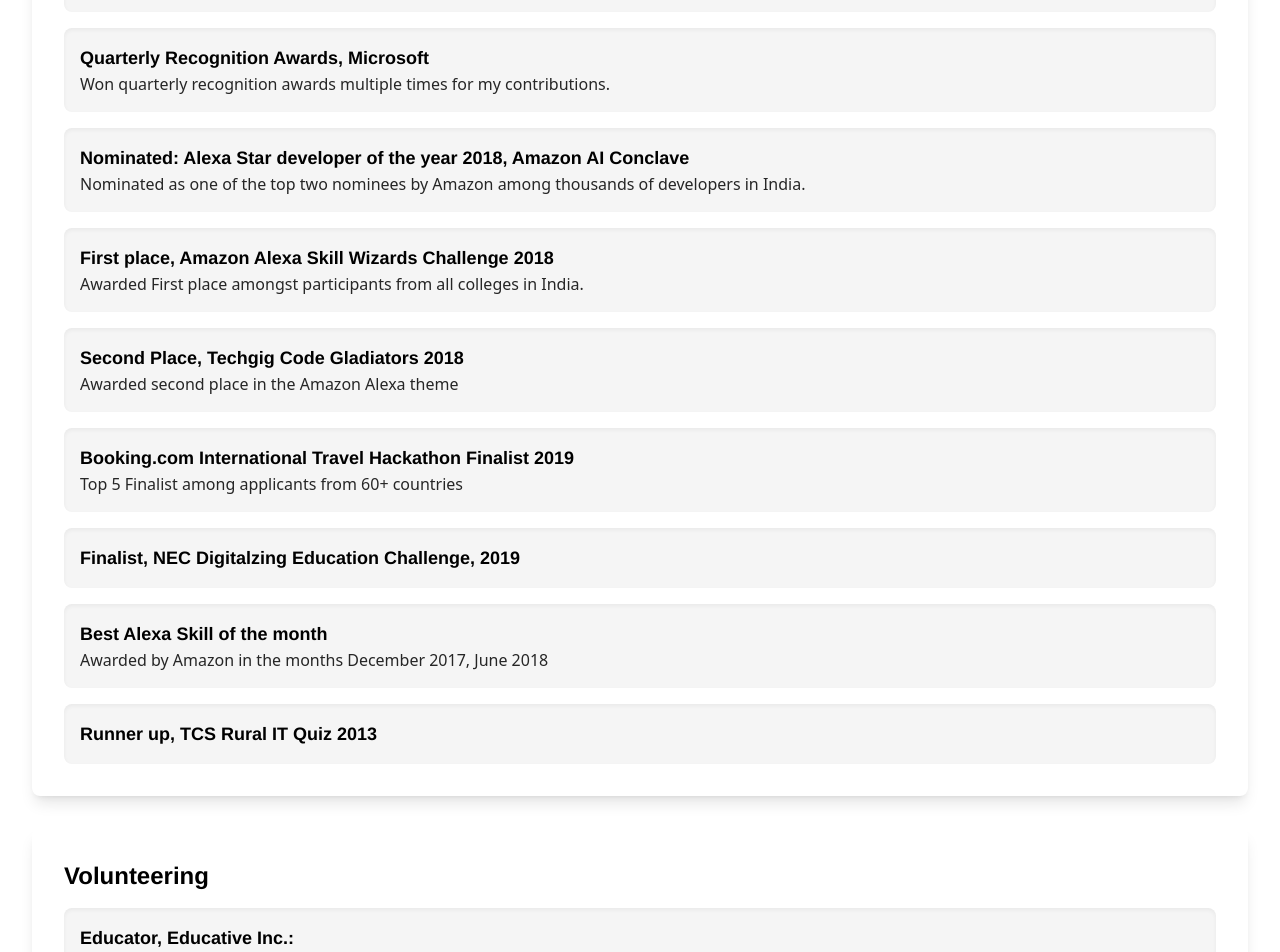
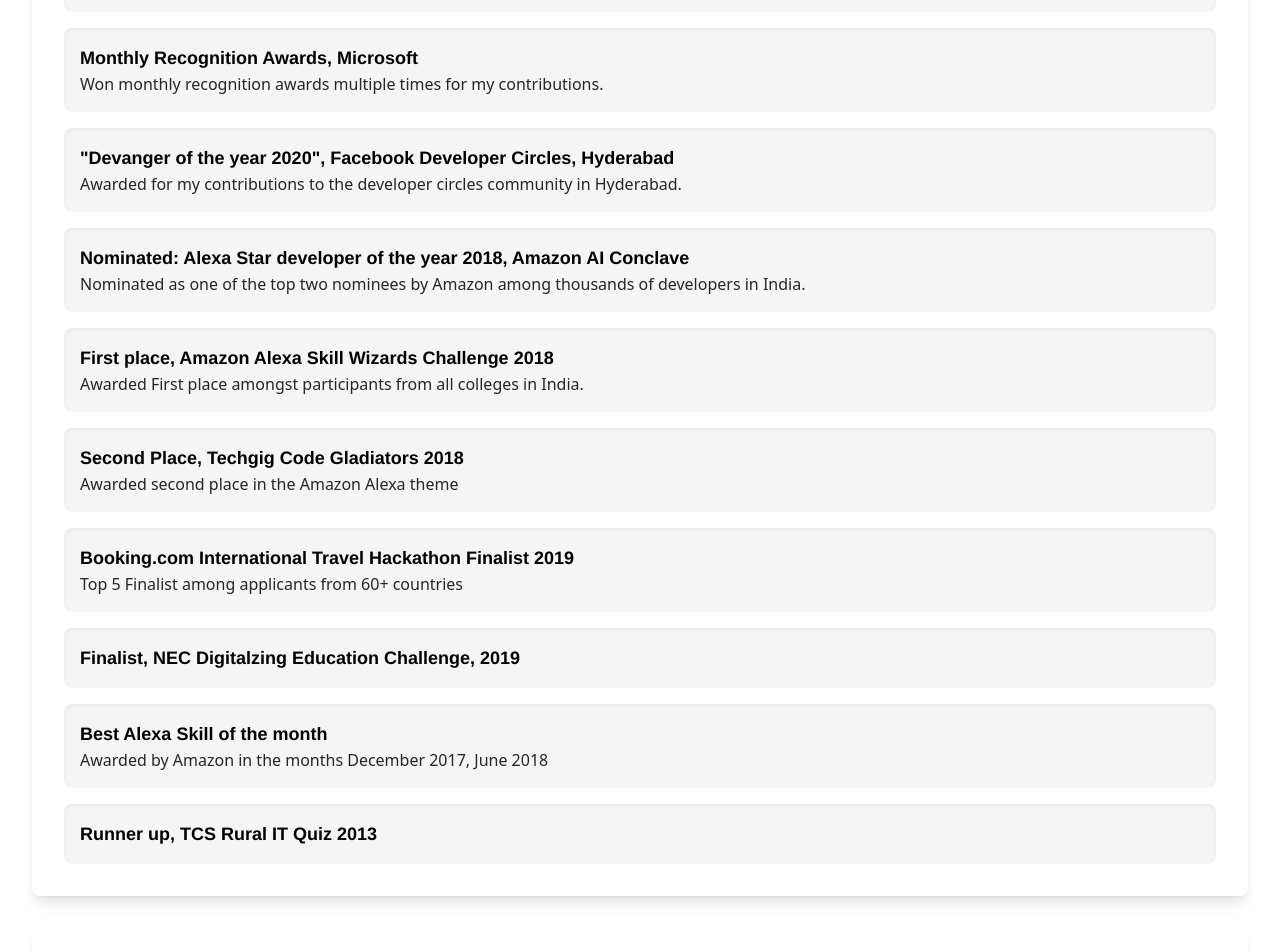
Before and after one commit to priyankark/PriyankarKumarPortfolio, a Next.js app: page / in a window 1280 px wide. Shown: the part 4300-5252 px from the top of the page. Built offline with nearby package versions, Linux system fonts and the light colour scheme.

Commit message:
More data

```diff
--- a/components/POR.tsx
+++ b/components/POR.tsx
@@ -31,7 +31,7 @@
                         initial='hidden'
                         animate={controls}
                     >
-                        <span className="font-bold font-display text-lg text-black"> {ele.name}: </span>
+                        <span className="font-bold font-display text-lg text-black"> {ele.name} </span>
                         <p className="text-gray-800">{ele.description}</p>
                     </motion.li>
                 ))}
--- a/configs/awards.json
+++ b/configs/awards.json
@@ -4,8 +4,12 @@
         "description": "My contributions included product ideation and building the core capabilities of the product. The project also won another award in a Sponsored Hack titled \"Observability Assistance.\""
     },
     {
-        "name": "Quarterly Recognition Awards, Microsoft",
-        "description": "Won quarterly recognition awards multiple times for my contributions."
+        "name": "Monthly Recognition Awards, Microsoft",
+        "description": "Won monthly recognition awards multiple times for my contributions."
+    },
+    {
+        "name": "\"Devanger of the year 2020\", Facebook Developer Circles, Hyderabad",
+        "description": "Awarded for my contributions to the developer circles community in Hyderabad."
     },
     {
         "name": "Nominated: Alexa Star developer of the year 2018, Amazon AI Conclave",
```
